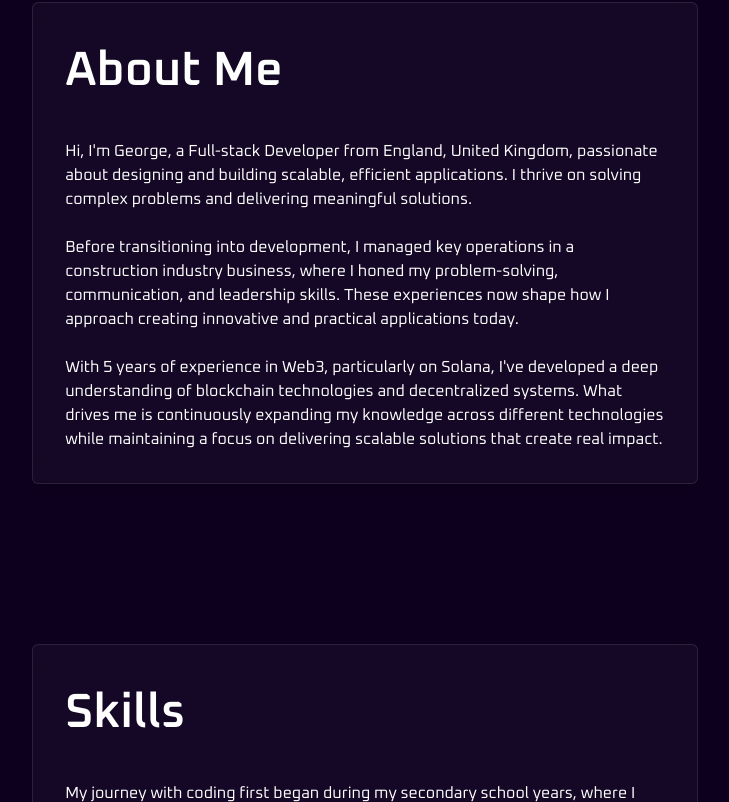
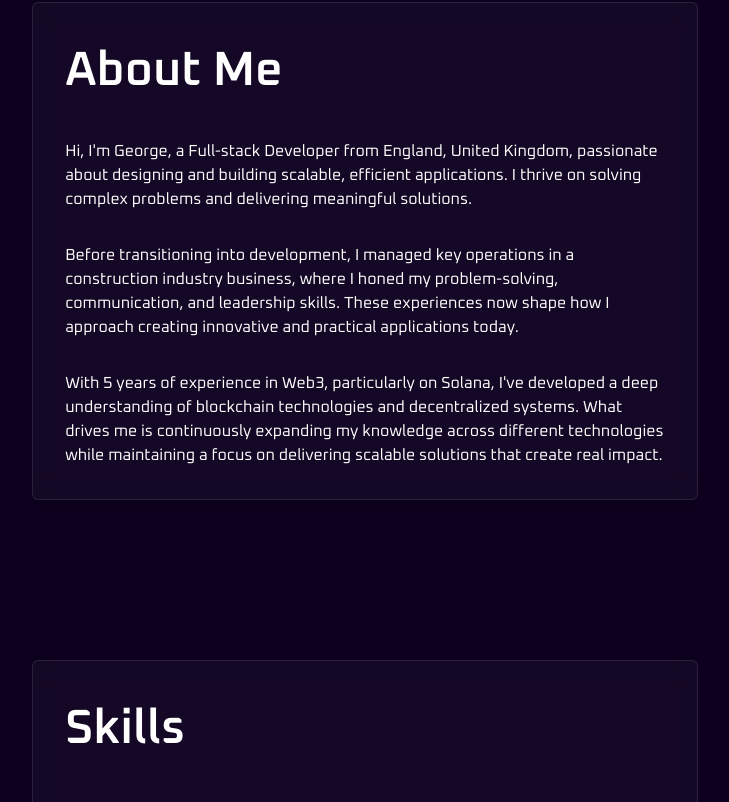
Before and after one commit to georgeeburt/portfolio, a Next.js app: page / in a window 1280 px wide. Shown: the part 878-1680 px from the top of the page, without its empty margins (275-1004 px from the left). Built offline with nearby package versions, Linux system fonts and the light colour scheme.

Commit message:
refactor: add content-constants and add mapping for the content in each

```diff
--- a/src/components/sections/about/about-content.tsx
+++ b/src/components/sections/about/about-content.tsx
@@ -1,26 +1,15 @@
 import Card from '@/components/ui/card';
+import { ABOUT_CONTENT } from '@/lib/constants/content-constants';
 
 export default function AboutContent() {
-  const content = {
-    intro:
-      "Hi, I'm George, a Full-stack Developer from England, United Kingdom, passionate about designing and building scalable, efficient applications. I thrive on solving complex problems and delivering meaningful solutions.",
-    experience:
-      'Before transitioning into development, I managed key operations in a construction industry business, where I honed my problem-solving, communication, and leadership skills. These experiences now shape how I approach creating innovative and practical applications today.',
-    web3Experience:
-      "With 5 years of experience in Web3, particularly on Solana, I've developed a deep understanding of blockchain technologies and decentralized systems. What drives me is continuously expanding my knowledge across different technologies while maintaining a focus on delivering scalable solutions that create real impact."
-  };
   return (
     <Card>
-      <h2 className="text-[3rem] font-semibold">About Me</h2>
-      <p>
-        {content.intro}
-        <br />
-        <br />
-        {content.experience}
-        <br />
-        <br />
-        {content.web3Experience}
-      </p>
+      <h2 className="text-[3rem] font-semibold">
+        {ABOUT_CONTENT.title}
+      </h2>
+      {ABOUT_CONTENT.content.map((paragraph, index) => (
+        <p key={paragraph.id || index}>{paragraph.text}</p>
+      ))}
     </Card>
   );
 }
--- a/src/components/sections/contact/contact-content.tsx
+++ b/src/components/sections/contact/contact-content.tsx
@@ -2,15 +2,17 @@ import Card from '@/components/ui/card';
 import SocialCard from './social-card';
 import ContactForm from './contact-form';
 import { contactSocials } from '@/lib/constants/contact-constants';
+import { CONTACT_CONTENT } from '@/lib/constants/content-constants';
 
 export default function ContactContent() {
   return (
     <Card>
-      <h2 className="text-[3rem] font-semibold">Contact</h2>
-      <p>
-        Looking to collaborate? Feel free to get in touch using the
-        form or connect with me through my socials below:
-      </p>
+      <h2 className="text-[3rem] font-semibold">
+        {CONTACT_CONTENT.title}
+      </h2>
+      {CONTACT_CONTENT.content.map((paragraph, index) => (
+        <p key={paragraph.id || index}>{paragraph.text}</p>
+      ))}
       <div className="flex flex-wrap lg:flex justify-between gap-12">
         <ContactForm />
         <div className="flex flex-col flex-wrap gap-4">
--- a/src/components/sections/projects/projects-content.tsx
+++ b/src/components/sections/projects/projects-content.tsx
@@ -2,16 +2,17 @@ import Card from '@/components/ui/card';
 import { PROJECTS } from '@/lib/constants/projects-constants';
 import { Separator } from '@/components/ui/separator';
 import ProjectCard from './project-card';
+import { PROJECTS_CONTENT } from '@/lib/constants/content-constants';
 
 export default function ProjectsContent() {
   return (
     <Card>
       <h2 className="text-[2rem] md:text-[3rem] font-semibold text-center md:text-left">
-        Projects
+        {PROJECTS_CONTENT.title}
       </h2>
-      <p className="text-center md:text-left">
-        Explore a selection of projects I contributed to below:
-      </p>
+      {PROJECTS_CONTENT.content.map((paragraph, index) => (
+        <p key={paragraph.id || index}>{paragraph.text}</p>
+      ))}
       <Separator className="my-6" />
       <div className="flex flex-col gap-8">
         {PROJECTS.map((project) => (
--- a/src/components/sections/skills/skills-content.tsx
+++ b/src/components/sections/skills/skills-content.tsx
@@ -7,13 +7,17 @@ import {
 } from '@/lib/constants/skills-constants';
 import Marquee from 'react-fast-marquee';
 import { Separator } from '@/components/ui/separator';
+import { SKILLS_CONTENT } from '@/lib/constants/content-constants';
 
 export default function SkillsContent() {
-  const intro = `My journey with coding first began during my secondary school years, where I first discovered my passion for programming through Computer Science and Python.`;
   return (
     <Card>
-      <h2 className="text-[3rem] font-semibold">Skills</h2>
-      <p>{intro}</p>
+      <h2 className="text-[3rem] font-semibold">
+        {SKILLS_CONTENT.title}
+      </h2>
+      {SKILLS_CONTENT.content.map((paragraph, index) => (
+        <p key={paragraph.id || index}>{paragraph.text}</p>
+      ))}
       <h3 className="text-[1.5rem] font-semibold">Tech Stack</h3>
 
       <div>
--- /dev/null
+++ b/src/lib/constants/content-constants.ts
@@ -0,0 +1,43 @@
+import type { SectionContent } from '@/types';
+
+export const ABOUT_CONTENT: SectionContent = {
+  title: 'About Me',
+  content: [
+    {
+      text: "Hi, I'm George, a Full-stack Developer from England, United Kingdom, passionate about designing and building scalable, efficient applications. I thrive on solving complex problems and delivering meaningful solutions."
+    },
+    {
+      text: 'Before transitioning into development, I managed key operations in a construction industry business, where I honed my problem-solving, communication, and leadership skills. These experiences now shape how I approach creating innovative and practical applications today.'
+    },
+    {
+      text: "With 5 years of experience in Web3, particularly on Solana, I've developed a deep understanding of blockchain technologies and decentralized systems. What drives me is continuously expanding my knowledge across different technologies while maintaining a focus on delivering scalable solutions that create real impact."
+    }
+  ]
+};
+
+export const SKILLS_CONTENT: SectionContent = {
+  title: 'Skills',
+  content: [
+    {
+      text: 'My journey with coding first began during my secondary school years, where I first discovered my passion for programming through Computer Science and Python.'
+    }
+  ]
+};
+
+export const PROJECTS_CONTENT: SectionContent = {
+  title: 'Projects',
+  content: [
+    {
+      text: 'Explore a selection of projects I contributed to below:'
+    }
+  ]
+};
+
+export const CONTACT_CONTENT: SectionContent = {
+  title: 'Contact',
+  content: [
+    {
+      text: 'Looking to collaborate? Feel free to get in touch using the form or connect with me through my socials below:'
+    }
+  ]
+};
```
Also changed, not shown: src/types/index.ts (+8 -0 lines).
